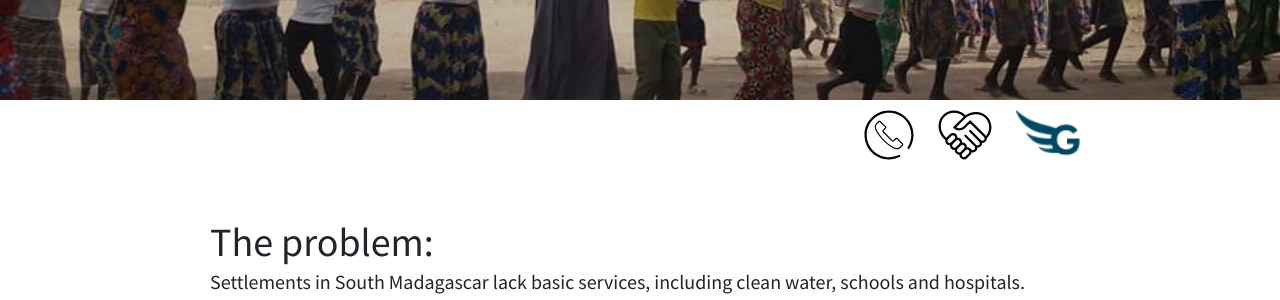
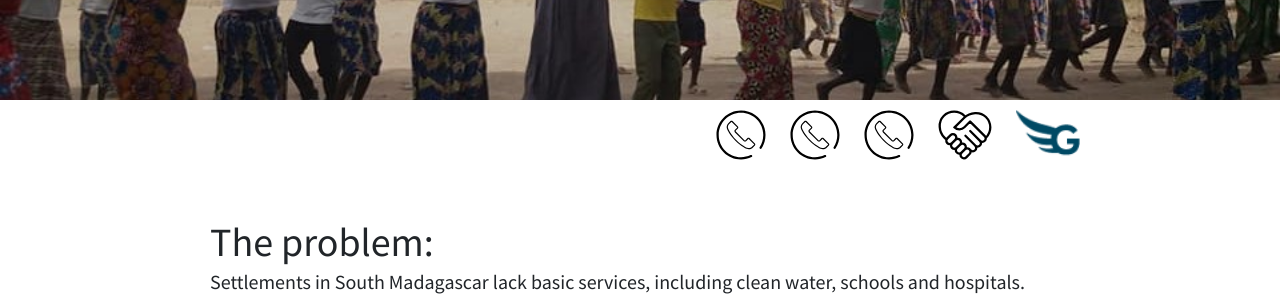
Before and after one commit to at07cm1/smadagascar_site, a Jekyll site: the page built from index.html, in a window 1280 px wide. Shown: the part 283-583 px from the top of the page. Built offline with Jekyll 4.4.1, drawn with Linux system fonts in a browser that asks for light colours.

Commit message:
ico navbar test

```diff
--- a/_includes/ico_navbar.html
+++ b/_includes/ico_navbar.html
@@ -1,9 +1,9 @@
 <nav class="main-nav">
   <ul>
     {% assign pages = site.html_pages %}
-        {% assign icoNavbarPages = "contact, support, fundraiser" | split: ", " %}
+    {% assign icoNavbarPages = "contact, support" | split: ", " %}
     {% for p in pages %}
-          {% if icoNavbarPages contains p and p.lang == page.lang %}
+      {% if icoNavbarPages contains p.lang_id and p.lang == page.lang %}
       <li>
         <a href="{{ p.url }}"><img class="ico-nav" src="/media/logo/contact.svg" alt="Contact us page."></a>
       </li>
```
Lines whose indentation alone changed are shown as unchanged.
